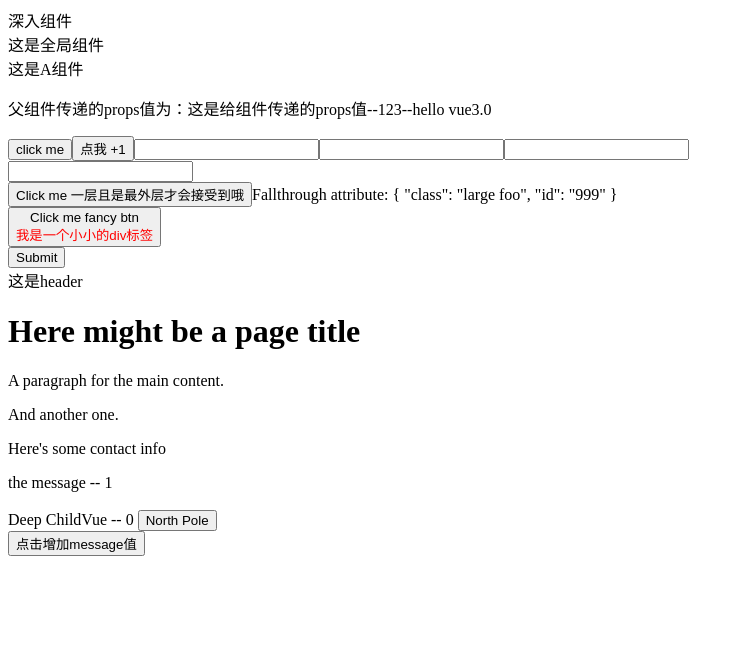
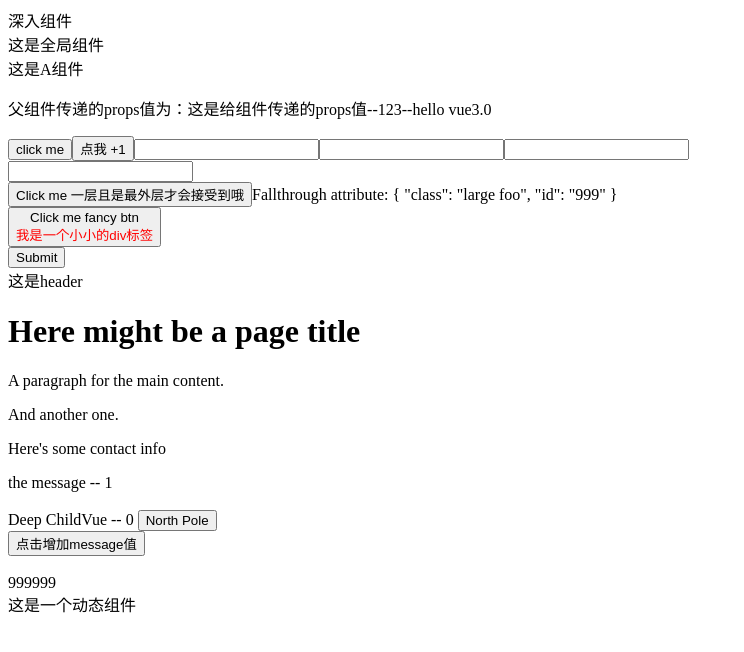
Before and after one commit to AriseMarcher/advanced-to-vue3, a Vue app in the folder 01-quick-start/component-in-Depth/: page / in a window 1280 px wide. Shown: the top 652 px of the page, without its empty margins (0-744 px from the left). Built offline with nearby package versions, Linux system fonts and the light colour scheme.

Commit message:
组件--动态组件

```diff
--- a/01-quick-start/component-in-Depth/src/App.vue
+++ b/01-quick-start/component-in-Depth/src/App.vue
@@ -5,6 +5,7 @@ import ComponentB from './components/02-component-event.vue'
 import ComponentC from './components/03-component-fallthrough-attributes.vue'
 import ComponentD from './components/04-component-slots.vue'
 import ComponentE from './components/05-component-project-inject.vue'
+import ComponentF from './components/06-component-async.vue'
 
 const fooMsg = ref('这是给组件传递的props值');
 const likes = ref(123);
@@ -50,6 +51,8 @@ const handleClick = () => {
   <ComponentD />
   <br />
   <ComponentE />
+  <br />
+  <ComponentF />
 </template>
 
 <style scoped>
--- /dev/null
+++ b/01-quick-start/component-in-Depth/src/components/06-component-async.vue
@@ -0,0 +1,46 @@
+<template>
+  <div>
+    999999
+    <AsyncComp />
+  </div>
+</template>
+
+<script setup>
+import { onMounted, defineAsyncComponent } from 'vue';
+
+// const AsyncComp = defineAsyncComponent(() => {
+//   import('./common/AsyncComponent.vue')
+// })
+const AsyncComp = defineAsyncComponent(() => {
+  return new Promise((resolve, reject) => {
+    // ...从服务器获取组件
+    resolve(import('./common/AsyncComponent.vue'))
+  })
+})
+console.log(AsyncComp)
+
+// onMounted(() => {
+//   setTimeout(() => {
+//     const AsyncComp = defineAsyncComponent({
+//       // 加载函数
+//       loader: () => import('./common/AsyncComponent.vue'),
+
+//       // 加载异步组件时使用的组件
+//       // loadingComponent: AsyncComponent,
+//       // 展示加载组件前的延迟时间，默认为 200ms
+//       delay: 0,
+
+//       // 加载失败后展示的组件
+//       // errorComponent: ErrorComponent,
+//       // 如果提供了一个 timeout 时间限制，并超时了
+//       // 也会显示这里配置的报错组件，默认值是：Infinity
+//       timeout: 3000
+//     })
+
+//   }, 3000)
+// });
+</script>
+
+<style scoped>
+
+</style>
--- /dev/null
+++ b/01-quick-start/component-in-Depth/src/components/common/AsyncComponent.vue
@@ -0,0 +1,13 @@
+<template>
+  <div class="async-comp">
+    这是一个动态组件
+  </div>
+</template>
+
+<script setup>
+
+</script>
+
+<style scoped>
+
+</style>
```
